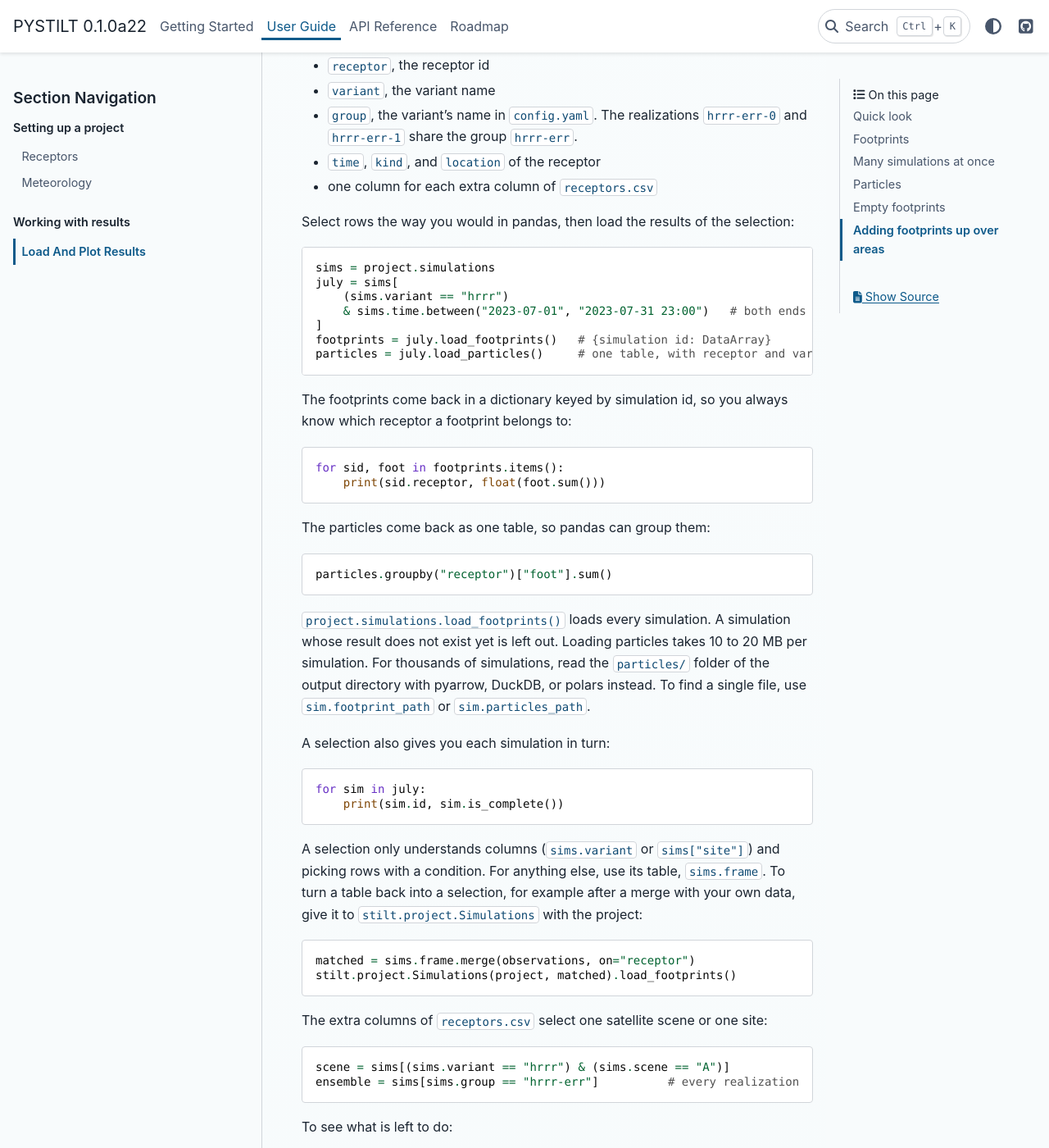
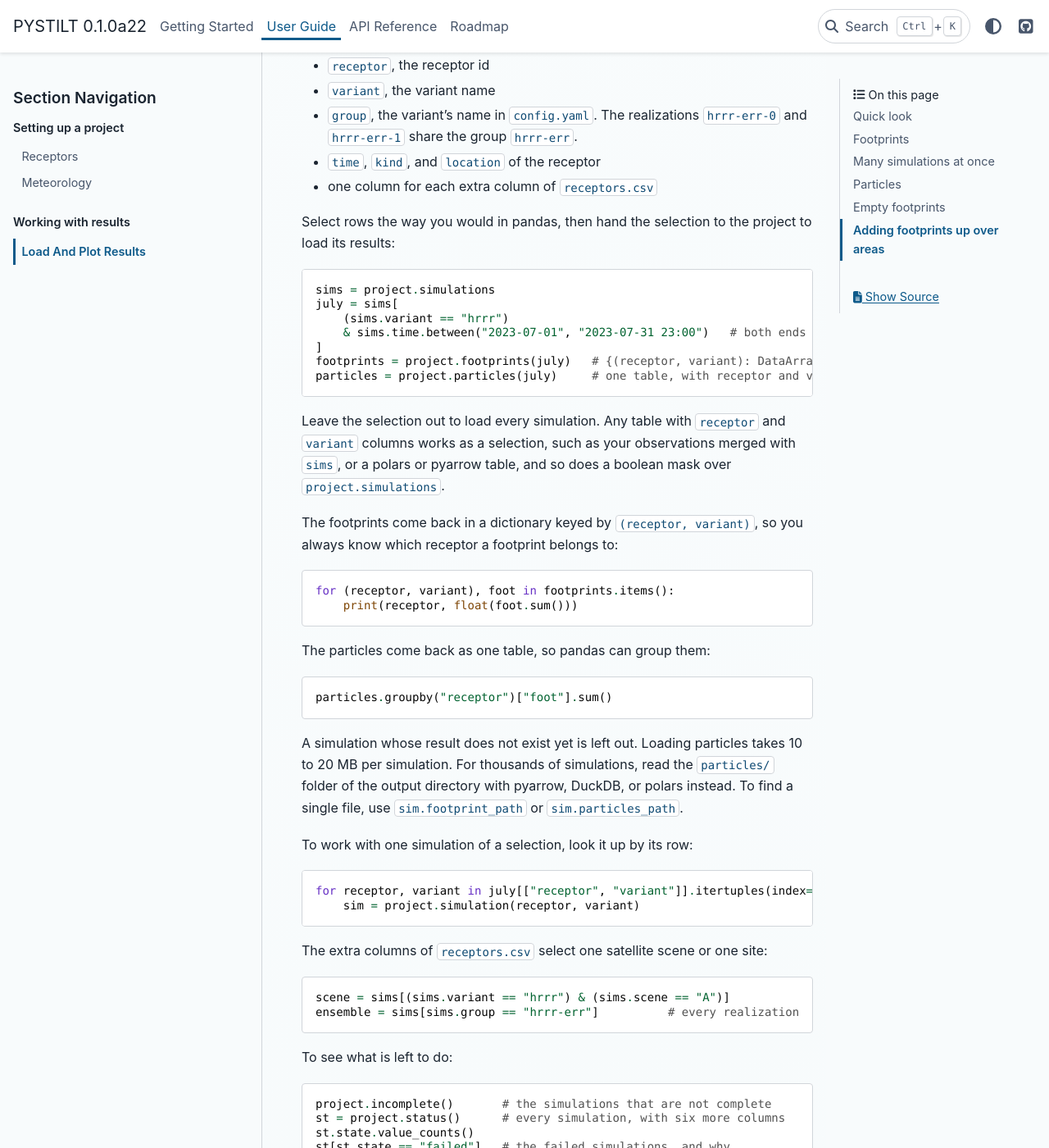
Before and after one commit to fbirds5230/runtraj, a Sphinx documentation site: the page built from docs/guides/outputs.rst, in a window 1280 px wide and 1400 px high, scrolled down 2121 px. Shown: the whole window at 82% size. Built offline with Sphinx 7.4.7 and the PyData theme 0.15.4, drawn with Linux system fonts in a browser that asks for light colours; pages that are not in the unit, such as notebooks, are missing from menus; some of the changed text lies outside the part shown.

Commit message:
refactor(project)!: project.simulations is a DataFrame and the verbs take a selection; Simulations and SimID are gone

```diff
--- a/docs/_templates/autosummary/class.rst
+++ b/docs/_templates/autosummary/class.rst
@@ -66,25 +66,6 @@ Methods
    ~{{ objname }}.{{ item }}
 {%- endfor %}
 {% endif %}
-{% elif fullname == 'stilt.simulation.SimID' %}
-.. class-signature:: {{ fullname }}
-
-.. class-parameters:: {{ fullname }}
-
-Methods
--------
-
-.. autosummary::
-   :toctree:
-
-   ~{{ objname }}.parse
-
-Attributes
-----------
-
-.. autosummary::
-   ~{{ objname }}.receptor
-   ~{{ objname }}.variant
 {% elif fullname == 'stilt.transport.hysplit.FailureReason' %}
 .. autoclass:: {{ fullname }}
    :members:
--- a/docs/guides/outputs.rst
+++ b/docs/guides/outputs.rst
@@ -102,8 +102,8 @@ variant. Its columns are:
 - ``time``, ``kind``, and ``location`` of the receptor
 - one column for each extra column of ``receptors.csv``
 
-Select rows the way you would in pandas, then load the results of the
-selection:
+Select rows the way you would in pandas, then hand the selection to the
+project to load its results:
 
 .. code-block:: python
 
@@ -112,16 +112,21 @@ selection:
        (sims.variant == "hrrr")
        & sims.time.between("2023-07-01", "2023-07-31 23:00")   # both ends included
    ]
-   footprints = july.load_footprints()   # {simulation id: DataArray}
-   particles = july.load_particles()     # one table, with receptor and variant columns
+   footprints = project.footprints(july)   # {(receptor, variant): DataArray}
+   particles = project.particles(july)     # one table, with receptor and variant columns
 
-The footprints come back in a dictionary keyed by simulation id, so you
-always know which receptor a footprint belongs to:
+Leave the selection out to load every simulation. Any table with
+``receptor`` and ``variant`` columns works as a selection, such as your
+observations merged with ``sims``, or a polars or pyarrow table, and so
+does a boolean mask over ``project.simulations``.
+
+The footprints come back in a dictionary keyed by ``(receptor, variant)``,
+so you always know which receptor a footprint belongs to:
 
 .. code-block:: python
 
-   for sid, foot in footprints.items():
-       print(sid.receptor, float(foot.sum()))
+   for (receptor, variant), foot in footprints.items():
+       print(receptor, float(foot.sum()))
 
 The particles come back as one table, so pandas can group them:
 
@@ -129,30 +134,18 @@ The particles come back as one table, so pandas can group them:
 
    particles.groupby("receptor")["foot"].sum()
 
-``project.simulations.load_footprints()`` loads every simulation. A
-simulation whose result does not exist yet is left out. Loading particles
-takes 10 to 20 MB per simulation. For thousands of simulations, read the
-``particles/`` folder of the output directory with pyarrow, DuckDB, or
-polars instead. To find a single file, use ``sim.footprint_path`` or
-``sim.particles_path``.
+A simulation whose result does not exist yet is left out. Loading
+particles takes 10 to 20 MB per simulation. For thousands of simulations,
+read the ``particles/`` folder of the output directory with pyarrow,
+DuckDB, or polars instead. To find a single file, use
+``sim.footprint_path`` or ``sim.particles_path``.
 
-A selection also gives you each simulation in turn:
+To work with one simulation of a selection, look it up by its row:
 
 .. code-block:: python
 
-   for sim in july:
-       print(sim.id, sim.is_complete())
-
-A selection only understands columns (``sims.variant`` or
-``sims["site"]``) and picking rows with a condition. For anything else,
-use its table, ``sims.frame``. To turn a table back into a selection, for
-example after a merge with your own data, give it to
-``stilt.project.Simulations`` with the project:
-
-.. code-block:: python
-
-   matched = sims.frame.merge(observations, on="receptor")
-   stilt.project.Simulations(project, matched).load_footprints()
+   for receptor, variant in july[["receptor", "variant"]].itertuples(index=False):
+       sim = project.simulation(receptor, variant)
 
 The extra columns of ``receptors.csv`` select one satellite scene or one
 site:
@@ -166,11 +159,11 @@ To see what is left to do:
 
 .. code-block:: python
 
-   sims.incomplete()   # the simulations that are not complete
-   st = sims.status()  # every row, with six more columns
+   project.incomplete()       # the simulations that are not complete
+   st = project.status()      # every simulation, with six more columns
    st.state.value_counts()
    st[st.state == "failed"]   # the failed simulations, and why
-   july.status()       # the same, for a selection
+   project.status(july)       # the same, for a selection
 
 ``status()`` adds a ``particles`` and a ``footprint`` column that say
 whether each output exists. They are blank where the variant does not make
@@ -251,7 +244,7 @@ Sometimes a simulation runs fine but no particle ever reaches the footprint
 grid. Usually the grid is too small or is not upwind. PYSTILT then writes a
 footprint file with no cells and the reason inside. The simulation counts
 as finished, so reruns skip it. ``sim.footprint`` is ``None``,
-``sim.empty_reason`` says why, and ``load_footprints()`` leaves the
+``sim.empty_reason`` says why, and ``project.footprints()`` leaves the
 simulation out because there is nothing to load. A Jacobian lists them in
 ``H.empty``. If you see many, make your footprint grid bigger.
 
```
Also changed, not shown: AGENTS.md (+21 -19 lines), README.md (+4 -4 lines), docs/reference/core.rst (+6 -12 lines), 10 other files.
